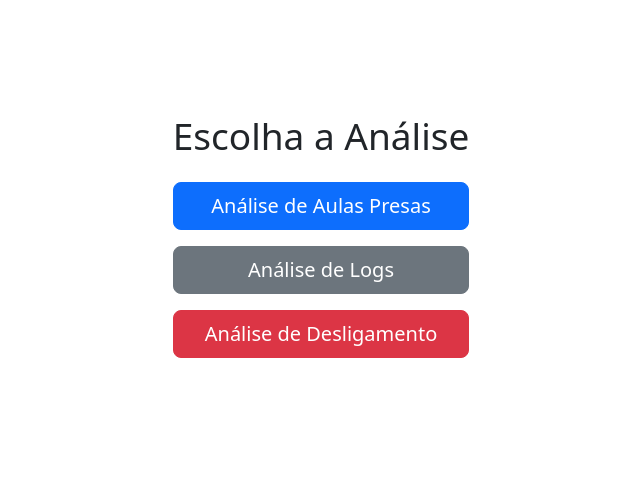
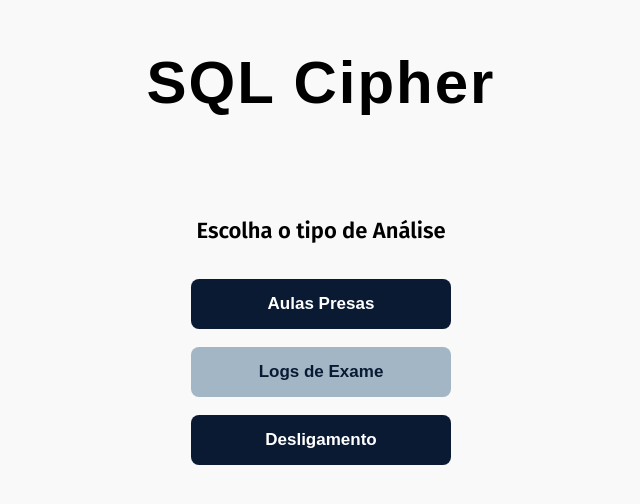
Before and after one commit to MiguelRodriguesCRN/BaseScan, an Electron app: page BaseScan/pages/inicio.html in a window 1000 px wide. Shown: the part 164-668 px from the top of the page, without its empty margins (179-819 px from the left). Drawn offline with nearby package versions, Linux system fonts and the light colour scheme; a web font is replaced by a local one.

Commit message:
feat: Modificações no front da tela inicial

```diff
--- a/BaseScan/pages/inicio.html
+++ b/BaseScan/pages/inicio.html
@@ -5,17 +5,23 @@
   <meta charset="UTF-8" />
   <title>Escolha de Análise</title>
   <!-- Bootstrap CSS via CDN -->
-  <link href="https://cdn.jsdelivr.net/npm/bootstrap@5.3.0/dist/css/bootstrap.min.css" rel="stylesheet" />
+  <link rel="stylesheet" href="styles/tela-inicio.css">
+  <style>
+  @import url('https://fonts.googleapis.com/css2?family=Alumni+Sans+SC:ital,wght@0,100..900;1,100..900&family=Fira+Sans:wght@400;600&family=Inter:ital,opsz,wght@0,14..32,100..900;1,14..32,100..900&family=Sofia+Sans+Semi+Condensed:ital,wght@0,1..1000;1,1..1000&display=swap');
+  </style>
 </head>
 <body class="d-flex flex-column justify-content-center align-items-center vh-100">
 
   <div class="text-center">
-    <h1 class="mb-4">Escolha a Análise</h1>
+    <h1 class="titulo">SQL Cipher</h1>
+    <h2 class="mb-4">Escolha o tipo de Análise</h2>
+
     <div class="d-flex flex-column gap-3">
-      <button class="btn btn-primary btn-lg" onclick="navegar('aulas')">Análise de Aulas Presas</button>
-      <button class="btn btn-secondary btn-lg" onclick="navegar('logs')">Análise de Logs</button>
-      <button class="btn btn-danger btn-lg" onclick="navegar('desligamento')">Análise de Desligamento</button>
+      <button class="btn btn-primary btn-lg" onclick="navegar('aulas')">Aulas Presas</button>
+      <button class="btn btn-secondary btn-lg" onclick="navegar('logs')">Logs de Exame</button>
+      <button class="btn btn-danger btn-lg" onclick="navegar('desligamento')">Desligamento</button>
     </div>
+
   </div>
 
   <script>
--- /dev/null
+++ b/BaseScan/pages/styles/tela-inicio.css
@@ -0,0 +1,87 @@
+@media (max-width: 480px) {
+  .titulo {
+    font-size: 32px;
+  }
+
+  .sub-titulo {
+    font-size: 16px;
+  }
+
+  button {
+    width: 90%;
+    max-width: 280px;
+    font-size: 14px;
+  }
+
+  .btns {
+    gap: 12px;
+  }
+}
+
+
+body {
+  background-color: #f9f9f9;
+  margin: 0;
+  padding: 0;
+  min-height: 100vh;
+  text-align: center;
+  display: flex;
+  justify-content: center;
+  align-items: flex-start;
+
+}
+
+.titulo {
+  font-family: 'Alumni Sans SC', sans-serif;
+  font-size: 60px;
+  font-weight: 700;
+  letter-spacing: 2px;
+  color: #000000;
+  margin-bottom: 100px;
+}
+
+.mb-4 {
+  font-size: 22px;
+  font-family: "Fira Sans", sans-serif;
+  font-weight: 600;
+  margin-bottom: 35px;
+  color: #000000;
+}
+
+.d-flex {
+    display: flex;
+    flex-direction: column;
+    align-items: center;
+    gap: 18px;
+}
+
+button {
+  width: 260px;
+  height: 50px;
+  border: none;
+  border-radius: 8px;
+  font-size: 17px;
+  font-weight: 650;
+  cursor: pointer;
+  transition: 0.3s ease;
+  font-family: "Sofia Sans Semi Condensed", sans-serif;
+}
+
+.btn-primary, .btn-danger {
+  background-color: #0A1A33;
+  color: white;
+}
+
+.btn-secondary {
+  background-color: #A2B6C6;
+  color: #0A1A33;
+}
+
+.btn-primary:hover,
+.btn-danger:hover {
+  background-color: #071225;
+}
+
+.btn-secondary:hover {
+    background-color: #90A9BC;
+}
```
